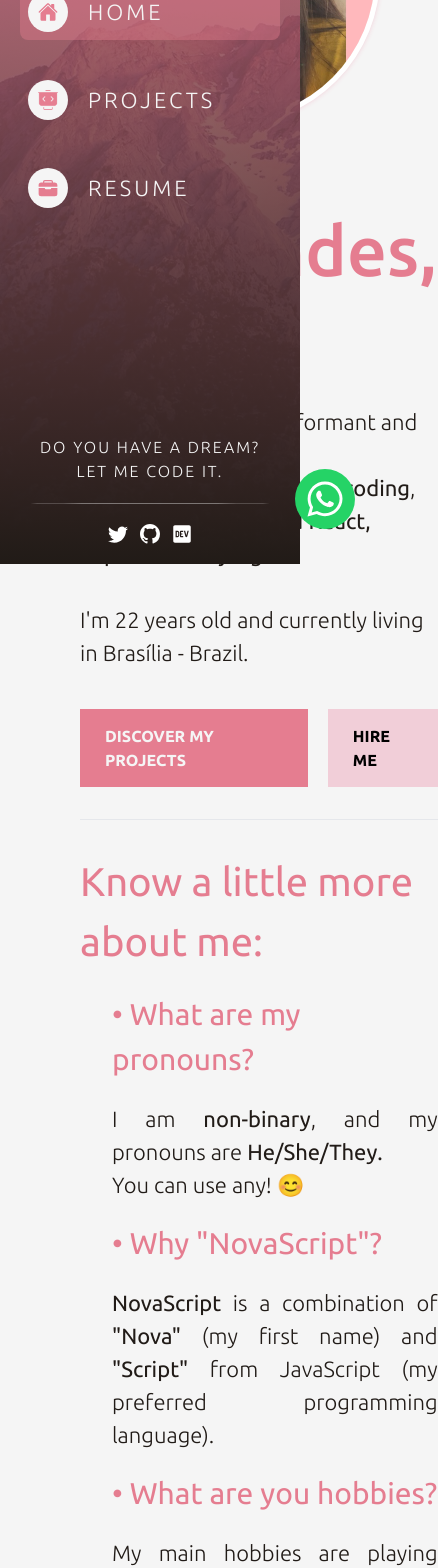
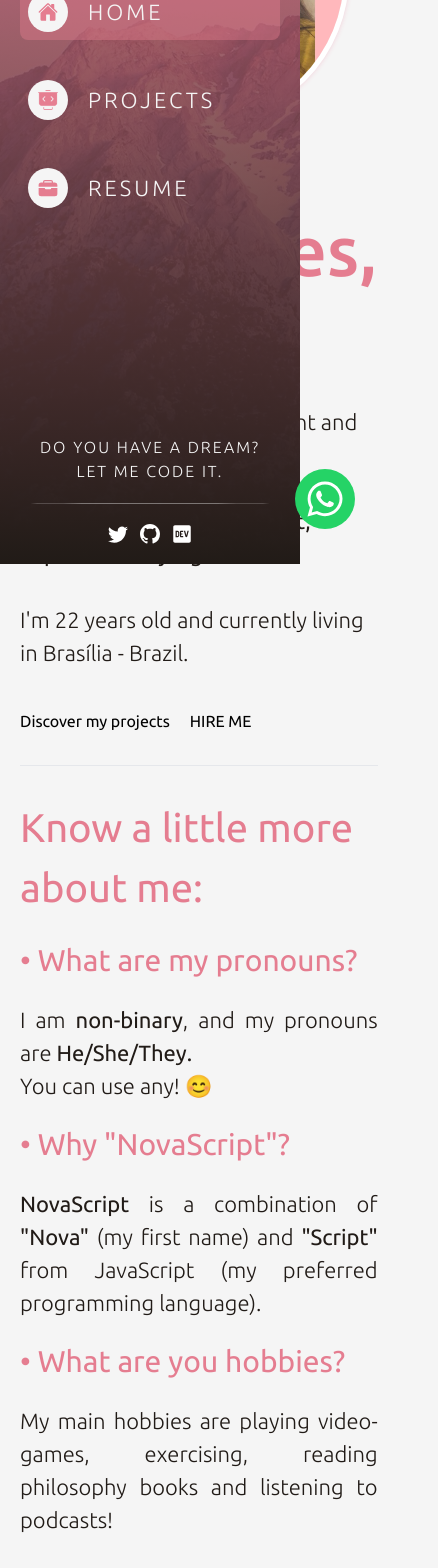
Before and after one commit to nova-script/portfolio, a React (Vite) app: page / in a window 390 px wide. Shown: the part 280-1848 px from the top of the page, 438 px wide, since content can reach past the window. Built offline with nearby package versions, Linux system fonts and the light colour scheme; a web font is replaced by a local one.

Commit message:
:arrow_up: Home is now responsive

```diff
--- a/src/pages/Home/index.tsx
+++ b/src/pages/Home/index.tsx
@@ -12,6 +12,7 @@ import { motion } from "framer-motion";
 import { useRecoilState } from "recoil";
 import { currentPathAtom } from "../../App";
 import WhiteButton from "../../components/_shared/WhiteButton";
+import { Link } from "react-router-dom";
 
 export default function Home() {
   const [currentPath, setCurrentPath] = useRecoilState(currentPathAtom);
@@ -30,11 +31,14 @@ export default function Home() {
       animate={{ opacity: 1, x: 0 }}
       exit={{ opacity: 0, x: -100 }}
       transition={{ duration: 1 }}
-      className="home pl-10 pt-[90px]"
+      className="home lg:pl-10 pt-[90px]"
     >
-      <div className="pl-10 mt-[15px]">
-        <img src={profilePicture} width={300} className="profile-picture" />
-        <div className="flex items-center gap-10">
+      <div className="md:pl-10 mt-[15px]">
+        <div className="flex justify-center md:justify-start ">
+          <img src={profilePicture} width={300} className="profile-picture" />
+        </div>
+
+        <div className="px-5 text-en flex items-center gap-10">
           <div className="mt-5 items-center gap-5 mb-[25px]">
             <div>
               <h1 className="leading-none">Nova Fernandes,</h1>
@@ -49,15 +53,19 @@ export default function Home() {
                 I'm 22 years old and currently living in Brasília - Brazil.
               </p>
               <div className="flex gap-5">
-                <PinkButton title="Discover my projects" className="mt-10" />
-                <WhiteButton title="Hire me" className="mt-10" />
+                <Link to="/projects" className="mt-10 pink-button">
+                  Discover my projects
+                </Link>
+                <Link to="/resume" className="mt-10 white-button">
+                  HIRE ME
+                </Link>
               </div>
             </div>
             <hr className="my-8" />
             <div className="mb-10">
               <h2>Know a little more about me:</h2>
 
-              <div className="pl-8">
+              <div className="pl-0 md:pl-8">
                 <h3 className="mt-5">&#x2022; What are my pronouns?</h3>
 
                 <p className="max-w-[650px] mt-5 text-justify">
@@ -68,7 +76,7 @@ export default function Home() {
                 </p>
               </div>
 
-              <div className="pl-8">
+              <div className="pl-0 md:pl-8">
                 <h3 className="mt-5">&#x2022; Why "NovaScript"?</h3>
                 <p className="max-w-[650px] mt-5 text-justify">
                   <strong>NovaScript</strong> is a combination of
@@ -78,7 +86,7 @@ export default function Home() {
                 </p>
               </div>
 
-              <div className="pl-8">
+              <div className="pl-0 md:pl-8">
                 <h3 className="mt-5">&#x2022; What are you hobbies?</h3>
 
                 <p className="max-w-[650px] mt-5 text-justify">
```
